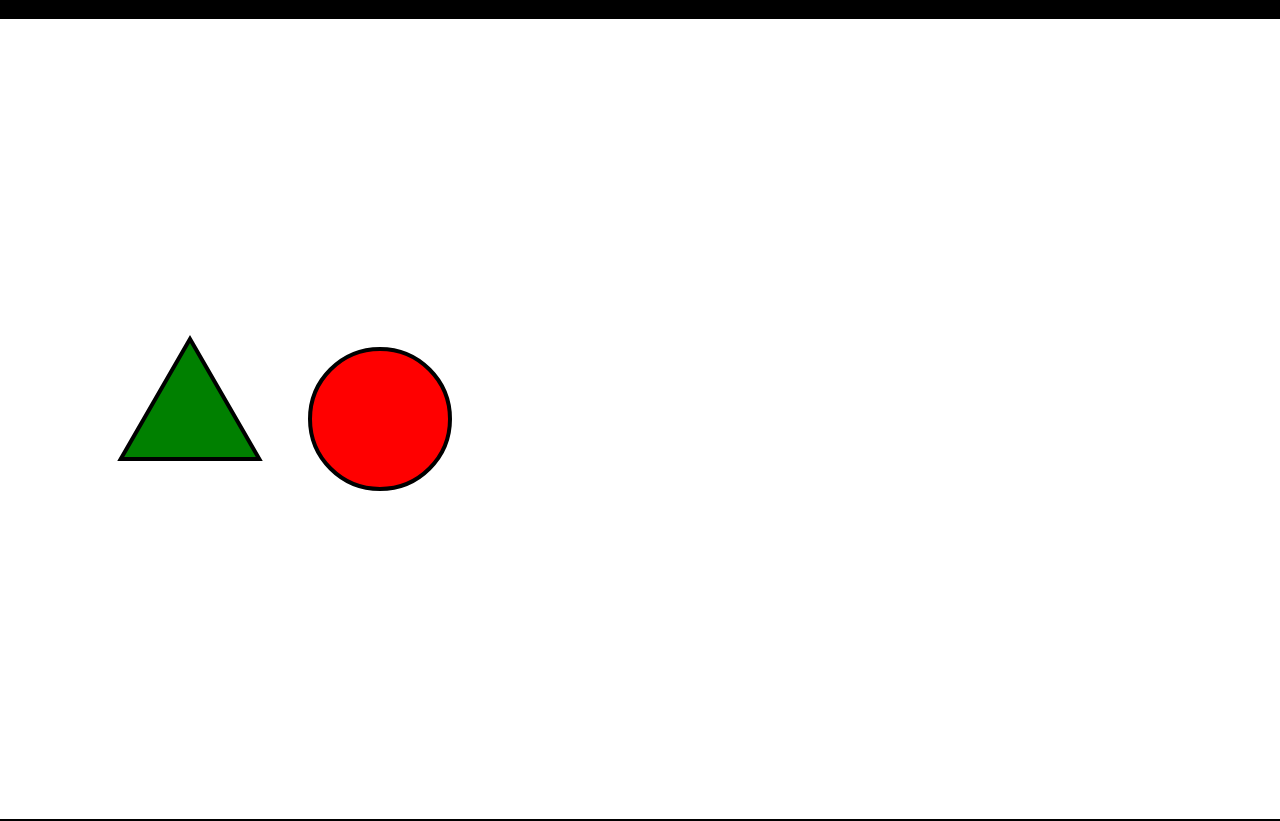
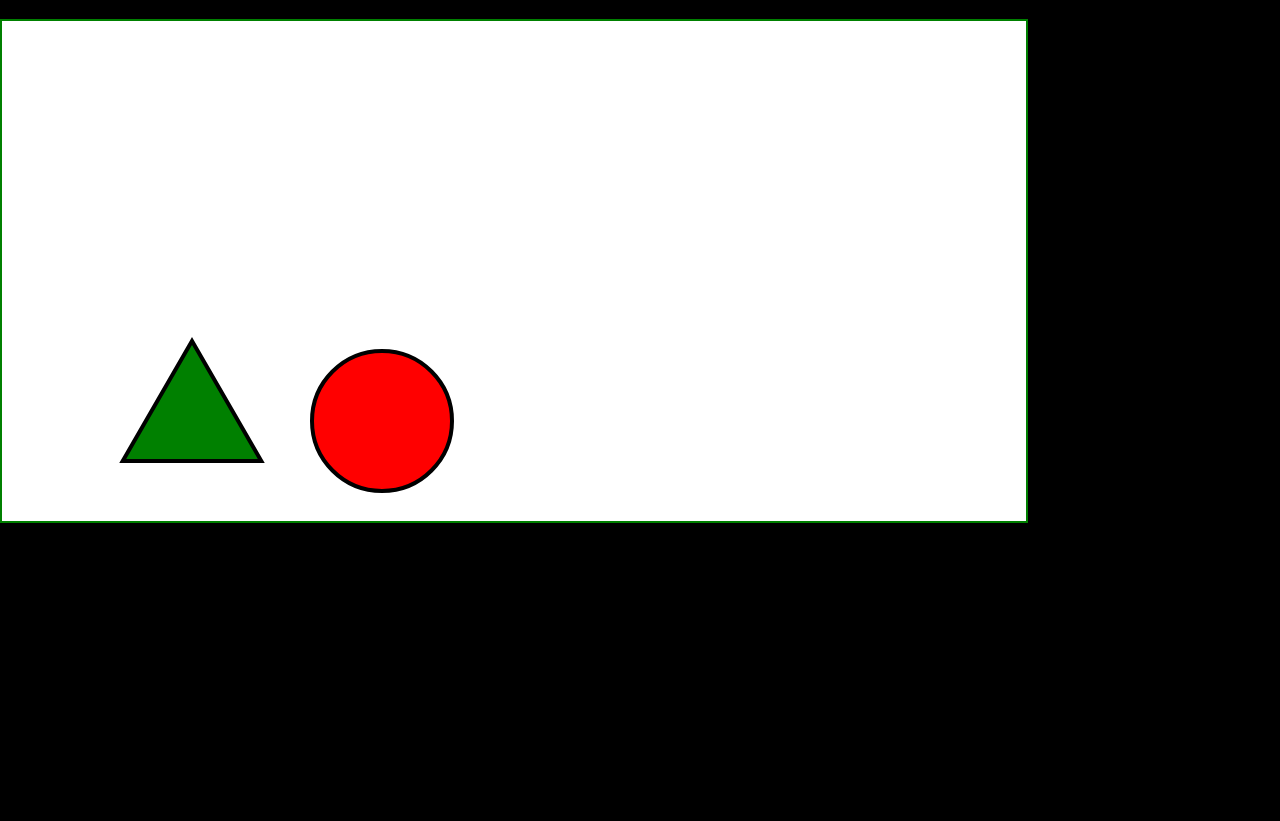
Before and after one commit to ahmed-swiss-digital/testtouch, a plain HTML site: page index.html in a window 1280 px wide. Shown: the part 61-882 px from the top of the page. Drawn offline with nearby package versions, Linux system fonts and the light colour scheme.

Commit message:
change demo 5

```diff
--- a/index.html
+++ b/index.html
@@ -19,6 +19,9 @@
       #container
       {
         background-color: #fff;
+        width: 80%;
+        height: 500px;
+        border: 2px solid green;
 
       }
     </style>
```
